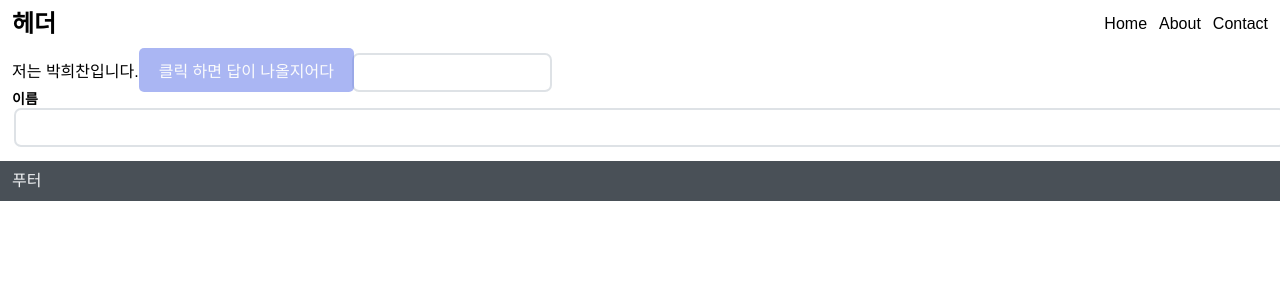
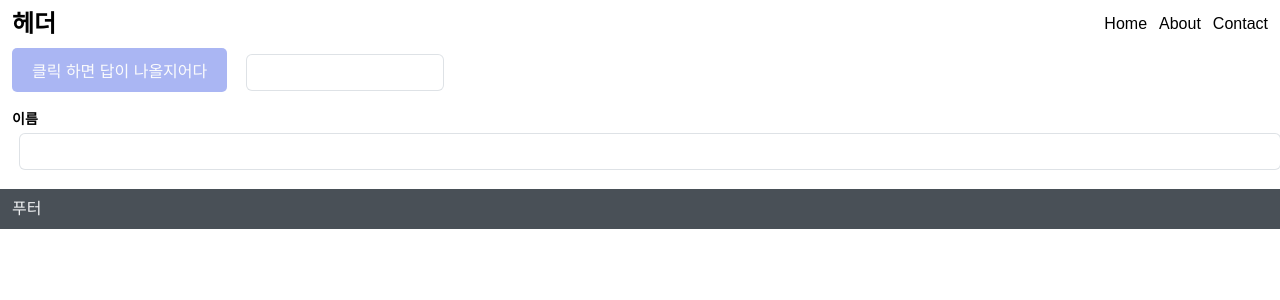
Before and after one commit to kichan05/React-Template-v2, a React (Vite) app: page / in a window 1280 px wide. Shown: the top 300 px of the page. Built offline with nearby package versions, Linux system fonts and the light colour scheme; a web font is replaced by a local one.

Commit message:
Space Component

```diff
--- a/src/Input.tsx
+++ b/src/Input.tsx
@@ -9,9 +9,8 @@ export type InputProps = {
 const InputStyle = styled.input`
   font-size: 13px;
 
-  box-shadow: 0 0 0 2px ${p => p.theme.color.Gray3};
+  box-shadow: 0 0 0 1px ${p => p.theme.color.Gray3};
   border: none;
-   //border: 2px solid ${p => p.theme.color.Gray3};
   border-radius: 5px;
   outline: none;
   padding: 10px;
--- a/src/LabelWrapProps.tsx
+++ b/src/LabelWrapProps.tsx
@@ -14,7 +14,7 @@ const Label = styled.div`
   font-weight: bold;
 `
 const InputWrap = styled.div`
-  padding: 4px;
+  padding: 8px;
 
   & > * {
     width : 100%;
--- a/src/MainPage.tsx
+++ b/src/MainPage.tsx
@@ -4,6 +4,7 @@ import {PageLayout} from "./PageLayout";
 import {Button} from "./Button";
 import {Input} from "./Input";
 import {LabelWrap} from "./LabelWrapProps";
+import {Space} from "./Space";
 
 export type MainPageProps = {}
 
@@ -15,15 +16,16 @@ export const MainPage: FC<MainPageProps> = () => {
     return (
         <PageLayout>
             <MainPageStyle>
-                저는 박희찬입니다.
                 <Button
                     isDisabled
                     onClick={() => alert("Hello")}
                 >클릭 하면 답이 나올지어다</Button>
+                <Space h={20}/>
                 <Input
                     value={name}
                     onChange={setName}
                 />
+                <Space v={20}/>
                 <LabelWrap label={"이름"}>
                     <Input
                         value={name}
--- /dev/null
+++ b/src/Space.tsx
@@ -0,0 +1,12 @@
+import styled, {css} from "styled-components";
+
+export type SpaceProps = { v: number } | { h: number }
+export const Space = styled.div<SpaceProps>`
+  ${({v}) => v && css`
+    height: ${v}px;
+  `}
+  ${({h}) => h && css`
+    width: ${h}px;
+    display: inline-block;
+  `}
+`
```
